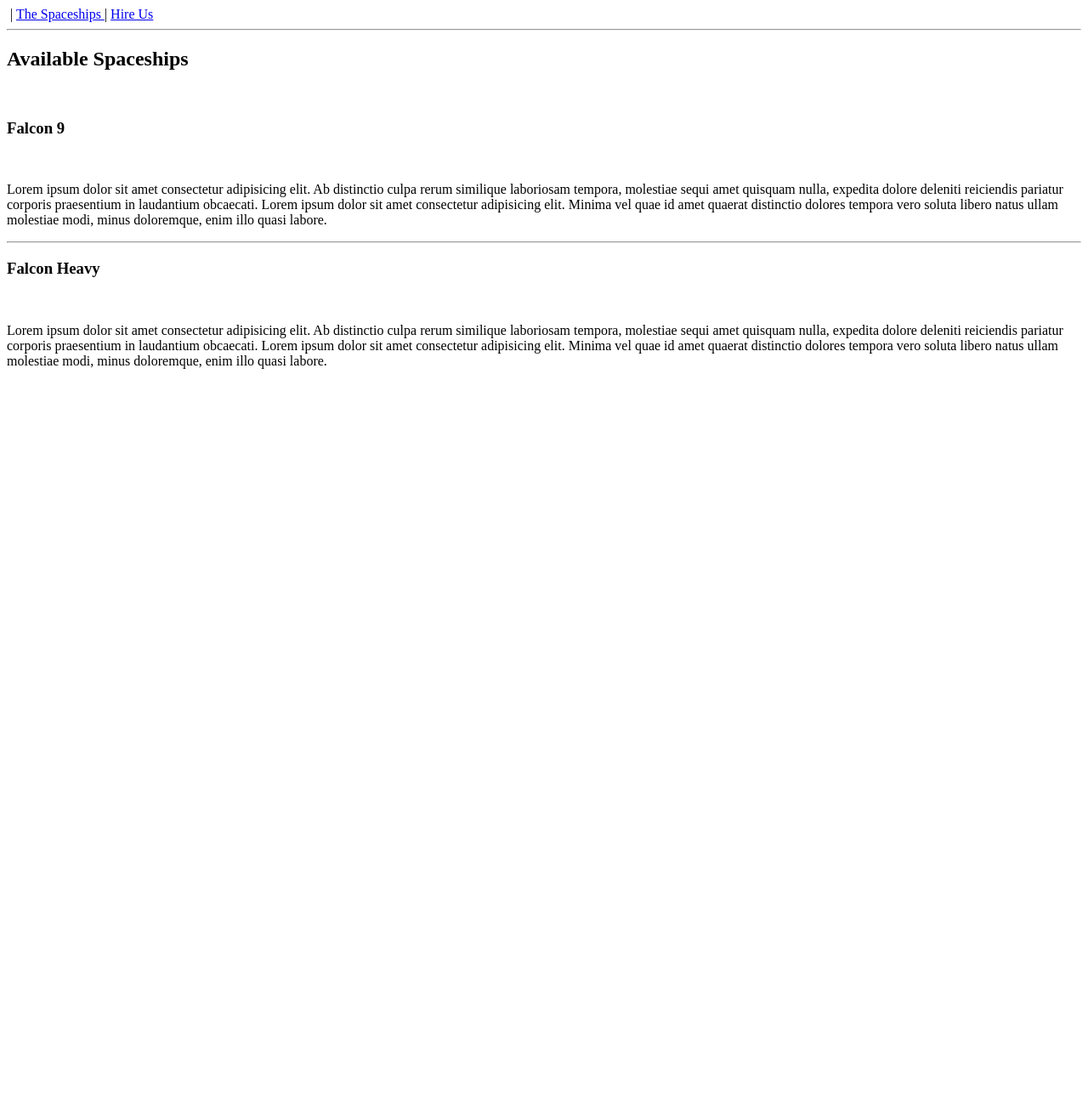
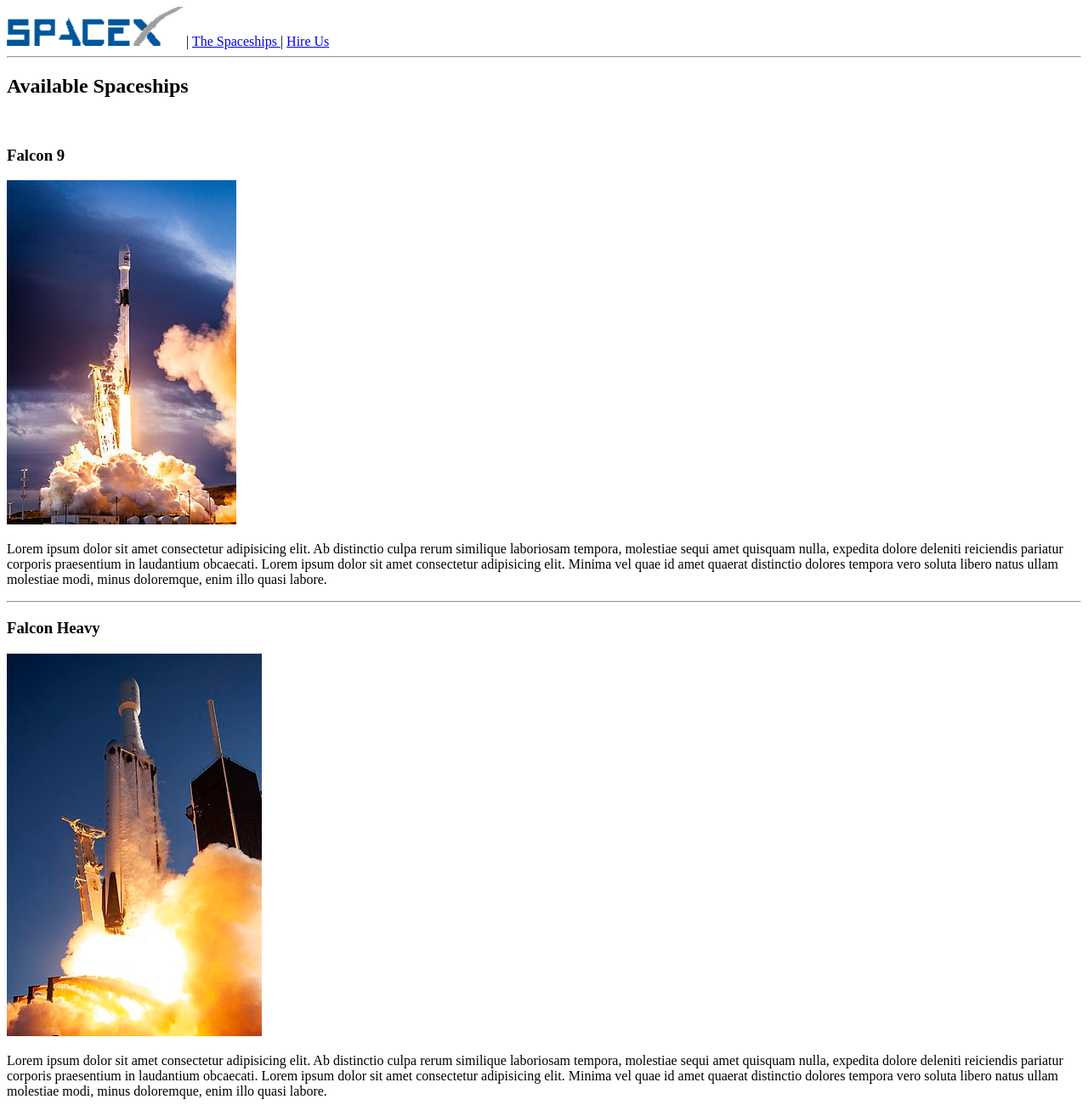
Before and after one commit to Ahrtw/SpaceX-My-First-Site., a plain HTML site: page spaceships.html in a window 1280 px wide. Shown: the whole page at 85% size. Before the commit the page ends 800 px from the top, so only its background shows below. Drawn offline with Linux system fonts and the light colour scheme; the site is published under a folder, as on GitHub Pages, so addresses that start at the root find nothing.

Commit message:
Update spaceships.html

```diff
--- a/spaceships.html
+++ b/spaceships.html
@@ -7,9 +7,9 @@
   <body>
     <header>
       <nav>
-        <a href="index.html"> <img src="/img/logo.png" alt="" /></a> |
-        <a href="/spaceships.html"> The Spaceships </a> |
-        <a href="/hireus.html">Hire Us</a>
+        <a href="index.html"> <img src="img/logo.png" alt="" /></a> |
+        <a href="spaceships.html"> The Spaceships </a> |
+        <a href="hireus.html">Hire Us</a>
         <hr />
       </nav>
     </header>
@@ -22,7 +22,7 @@
     <section>
       <section>
         <h3>Falcon 9</h3>
-        <img src="/img/falcon_9.jpg" alt="" />
+        <img src="img/falcon_9.jpg" alt="" />
         <p>
           Lorem ipsum dolor sit amet consectetur adipisicing elit. Ab distinctio
           culpa rerum similique laboriosam tempora, molestiae sequi amet
@@ -36,7 +36,7 @@
       <hr />
       <section>
         <h3>Falcon Heavy</h3>
-        <img src="/img/falcon_heavy.jpg" alt="" />
+        <img src="img/falcon_heavy.jpg" alt="" />
         <p>
           Lorem ipsum dolor sit amet consectetur adipisicing elit. Ab distinctio
           culpa rerum similique laboriosam tempora, molestiae sequi amet
```
